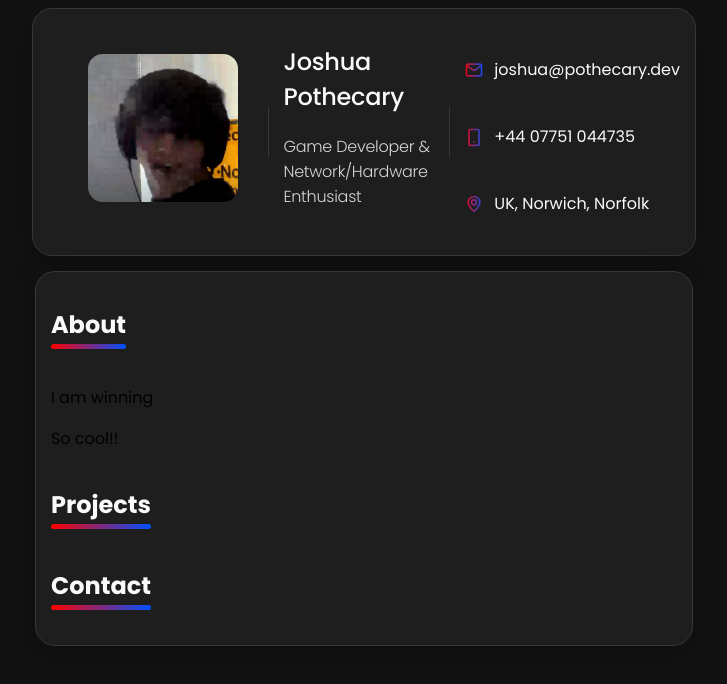
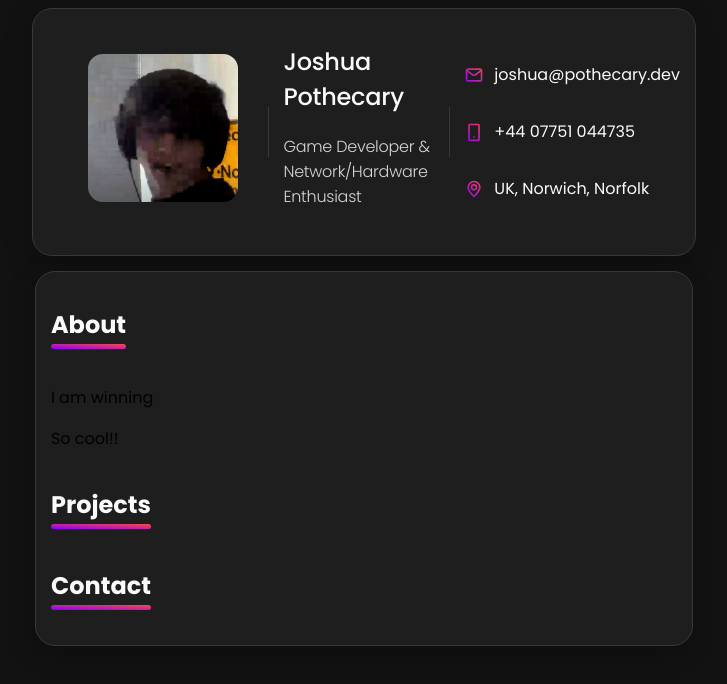
Before and after one commit to Joshkebab/Joshkebab.github.io, a plain HTML site: page index.html in a window 1280 px wide. Shown: the whole page, without its empty margins (276-1003 px from the left). Drawn offline with Linux system fonts and the light colour scheme.

Commit message:
Updated gradients

```diff
--- a/style.css
+++ b/style.css
@@ -8,6 +8,8 @@
     --border-gradient-onyx: linear-gradient(to bottom right, hsl(0, 0%, 25%) 0%, hsla(0, 0%, 25%, 0) 50%);
     --text-gradient-yellow: linear-gradient(to left, hsl(0, 69%, 51%), hsl(180 100% 25.1%));
     --text-gradient-purple: linear-gradient(to left, hsl(221, 100%, 50%), hsl(0, 100%, 50%));
+
+    --icon-gradient-purplerose: linear-gradient(to top right, hsl(271, 100%, 50%), hsl(0, 100%, 64%));
 
     --jet: hsl(0, 0%, 22%);
     --onyx: hsl(240, 1%, 17%);
@@ -106,7 +108,7 @@ article { display: none; }
             left: 0;
             width: 100%;
             height: 5px;
-            background: var(--text-gradient-purple);
+            background: var(--icon-gradient-purplerose);
             border-radius: 3px;
         }
 
@@ -156,7 +158,7 @@ article { display: none; }
     .contact-pair {
         display: flex;
         align-items: center;
-        margin-top: 10px;
+        margin-top: 0px;
     }
 
         .contact-pair img {
@@ -177,7 +179,7 @@ article { display: none; }
             width: 20px;
             height: 20px;
             margin-right: 10px;
-            background: var(--text-gradient-purple);
+            background: var(--icon-gradient-purplerose);
             -webkit-mask-size: cover;
             mask-size: cover;
             -webkit-mask-repeat: no-repeat;
```
Also changed, not shown: script.js (added).
